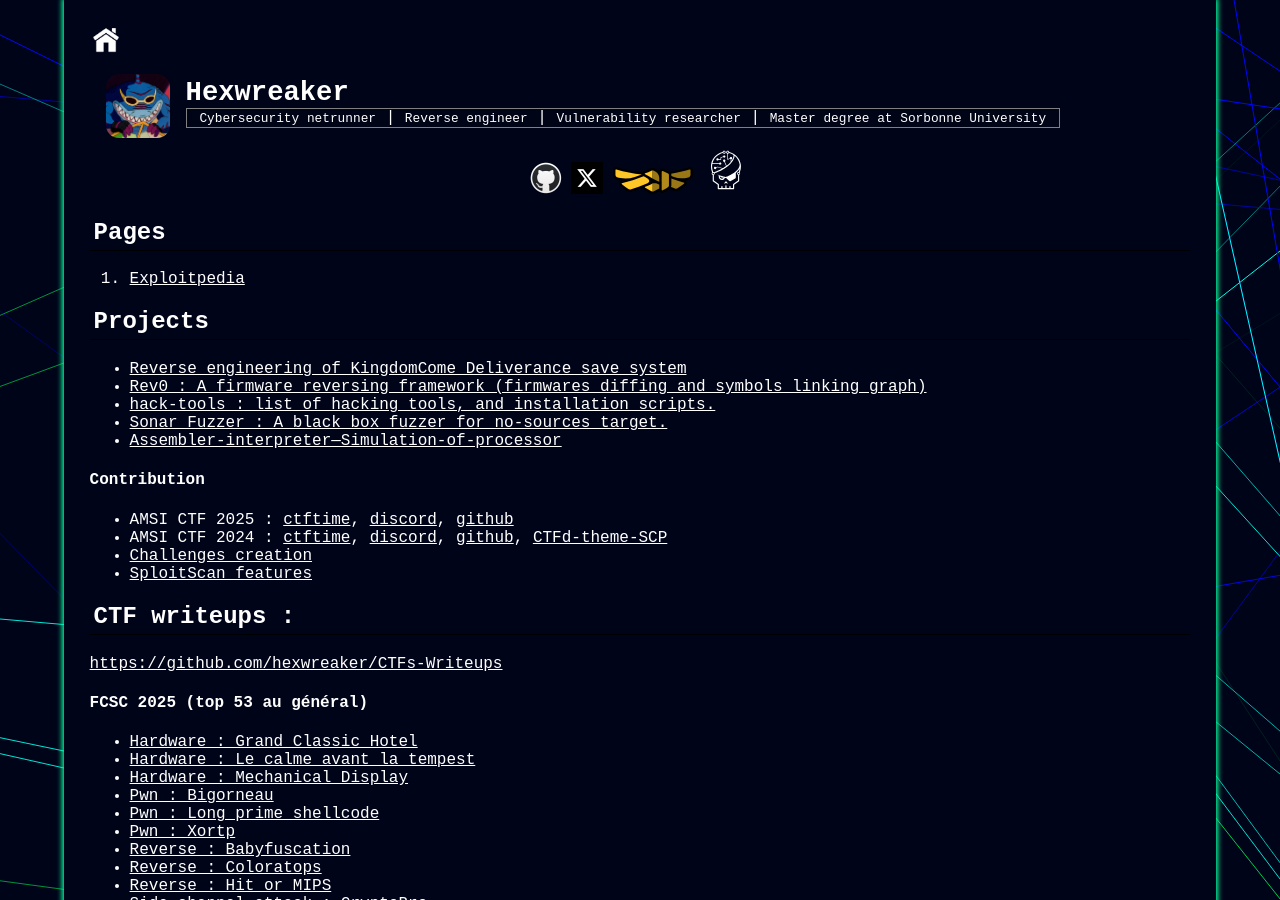
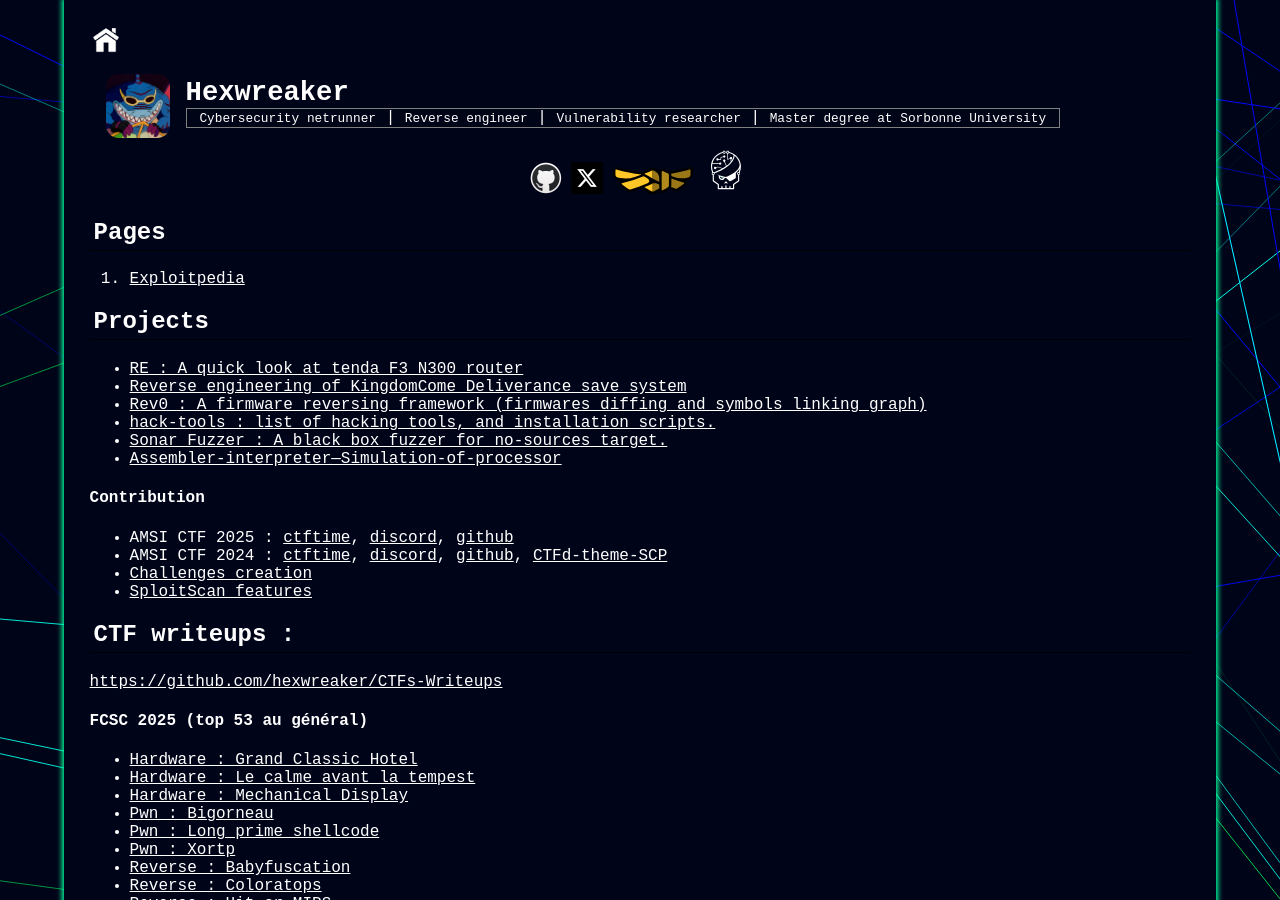
Before and after one commit to hexwreaker/hexwreaker.github.io, a Jekyll site: the page built from index.md, in a window 1280 px wide and 900 px high. Built offline with Jekyll 4.4.1, drawn with Linux system fonts in a browser that asks for light colours.

Commit message:
Add project link for Tenda F3 N300 router

```diff
--- a/index.md
+++ b/index.md
@@ -9,6 +9,7 @@
 
 ## Projects
 
+- [RE : A quick look at tenda F3 N300 router](https://github.com/hexwreaker/A-quick-look-at-Tenda-F3-N300-router)
 - [Reverse engineering of KingdomCome Deliverance save system](https://github.com/hexwreaker/Reverse-engineering-of-KingdomCome-save-system/blob/main/README.md)
 - [Rev0 : A firmware reversing framework (firmwares diffing and symbols linking graph)](https://github.com/hexwreaker/rev0)
 - [hack-tools : list of hacking tools, and installation scripts.](https://github.com/hexwreaker/hack-tools)
```
